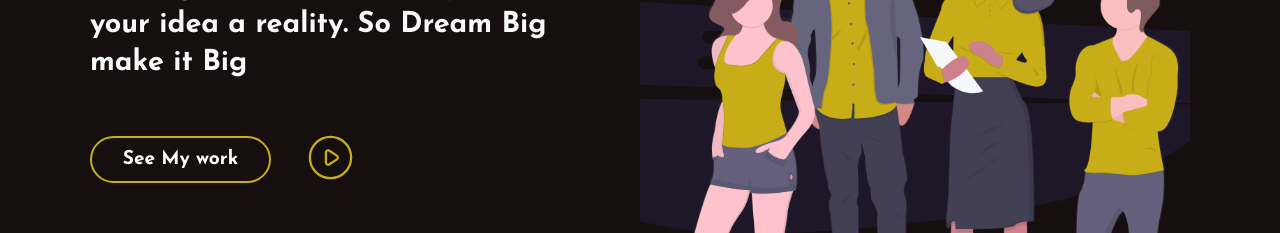
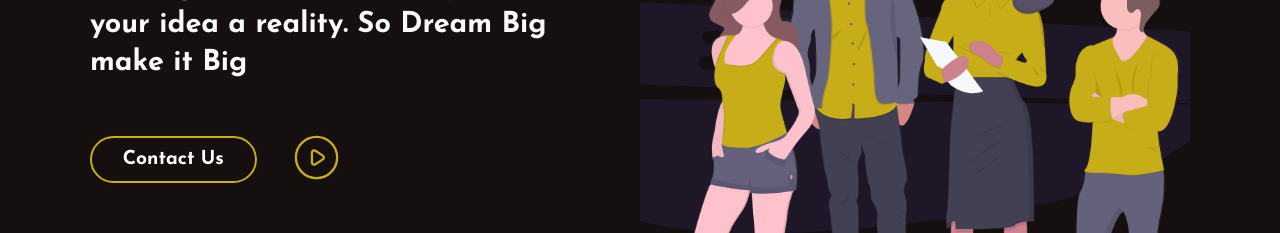
Before and after one commit to Nirushana/hypekodelabs-website, a React (Create React App) app: page / in a window 1280 px wide. Shown: the part 1340-1573 px from the top of the page. Built offline with nearby package versions, Linux system fonts and the light colour scheme.

Commit message:
AboutSection

```diff
--- a/src/AboutSection/index.js
+++ b/src/AboutSection/index.js
@@ -26,7 +26,7 @@ function About() {
               Digital Dream a business reality. Get together with us today make your idea a reality. So Dream Big make it Big
             </p>
             <AboutButton>
-            <a href="/" class="primary-btn">See My work</a>
+            <a href="/" class="primary-btn">Contact Us</a>
                 <a href="/">
                     <svg xmlns="http://www.w3.org/2000/svg" class="h-6 w-6" fill="none" viewBox="0 0 24 24" stroke="currentColor">
                         <path stroke-linecap="round" stroke-linejoin="round" stroke-width="1" d="M14.752 11.168l-3.197-2.132A1 1 0 0010 9.87v4.263a1 1 0 001.555.832l3.197-2.132a1 1 0 000-1.664z" />
```
